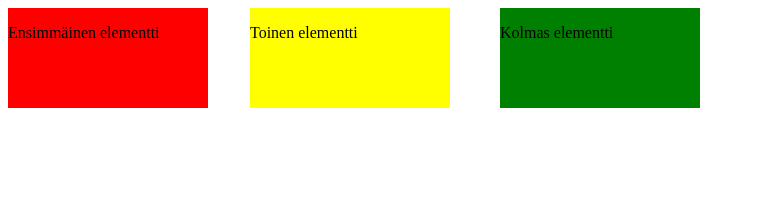
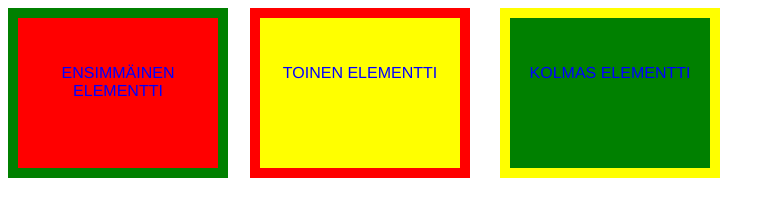
Before and after one commit to ellaverak/Lapio-website, a plain HTML site: page position.html in a window 1280 px wide. Shown: the whole page, without its empty margins (0-775 px from the left). Drawn offline with Linux system fonts and the light colour scheme.

Commit message:
Osa 3. Kymmenes tehtävä

```diff
--- a/style_pos.css
+++ b/style_pos.css
@@ -1,22 +1,45 @@
+p {
+    font-family: 'Helvetica', 'Arial', sans-serif;
+    color: blue;
+    position: relative;
+    top: 30px
+  }
+
+
 .first-box-container {
     width: 200px;
-    height: 100px;
+    height: 150px;
     background-color: red;
     position: absolute;
+    border-color: green;
+    border-style: solid;
+    border-width: 10px;
+    text-transform: uppercase;
+    text-align: center
   }
 
   .second-box-container {
     width: 200px;
-    height: 100px;
+    height: 150px;
     background-color: yellow;
     position: absolute;
     left: 250px;
+    border-color: red;
+    border-style: solid;
+    border-width: 10px;
+    text-transform: uppercase;
+    text-align: center
   }
 
   .third-box-container {
     width: 200px;
-    height: 100px;
+    height: 150px;
     background-color: green;
     position: absolute;
     left: 500px;
+    border-color: yellow;
+    border-style: solid;
+    border-width: 10px;
+    text-transform: uppercase;
+    text-align: center
   }
```
